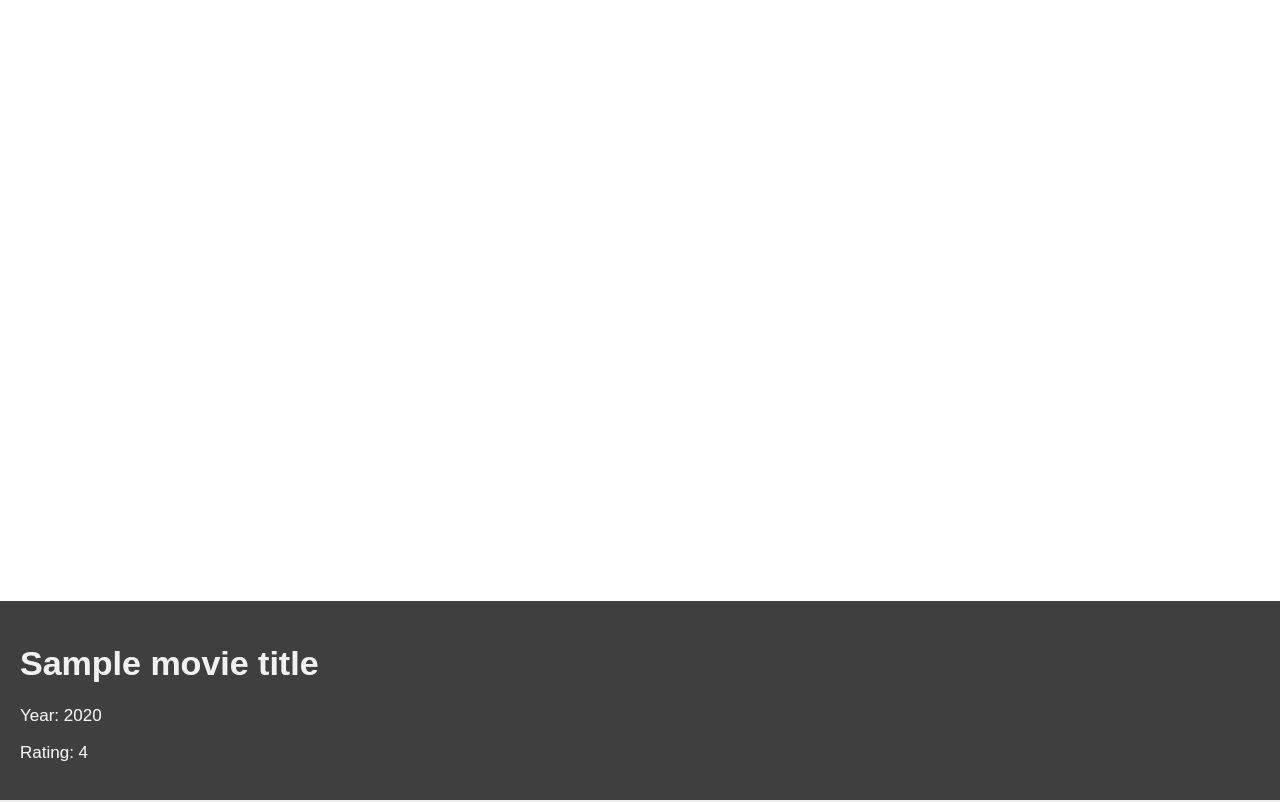
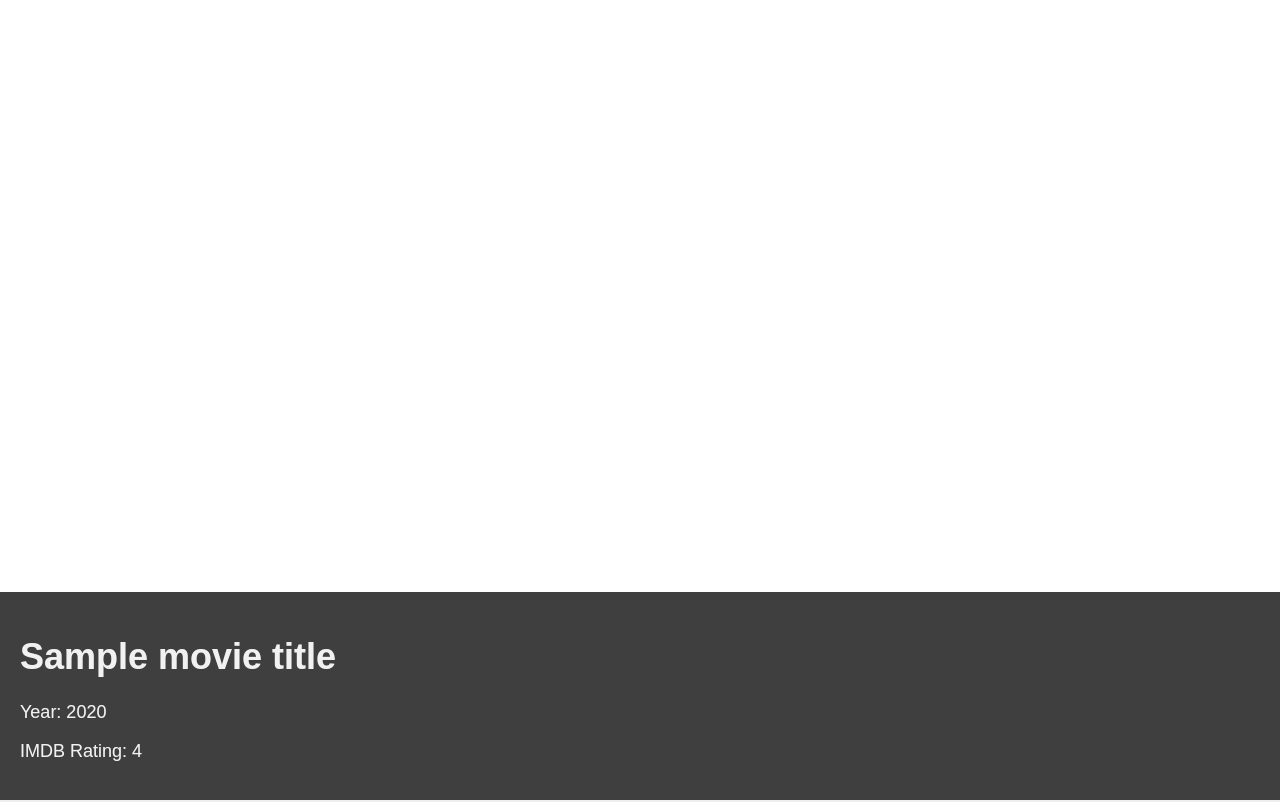
Before and after one commit to tomday8/WhistlejacketFinal, a Flask app: template templates/movies_demo.html in a window 1280 px wide. Run offline with Flask 2, Linux system fonts and the light colour scheme; the template is opened without the code that fills it: most values are stand-ins (such as "Sample title", 1, 10 or a date in 2020).

Commit message:
adjusted body px size

```diff
--- a/templates/movies_demo.html
+++ b/templates/movies_demo.html
@@ -8,7 +8,7 @@
 body {
   margin: 0;
   font-family: Arial;
-  font-size: 17px;
+  font-size: 18px;
 }
 
 .content {
@@ -59,7 +59,7 @@ iframe {
        <div class="content">
         <h1>{{movie_title}}</h1>
         <p>Year: {{movie_year}}</p>
-        <p>Rating: {{movie_rating}}</p>
+        <p>IMDB Rating: {{movie_rating}}</p>
 
 
 
```
